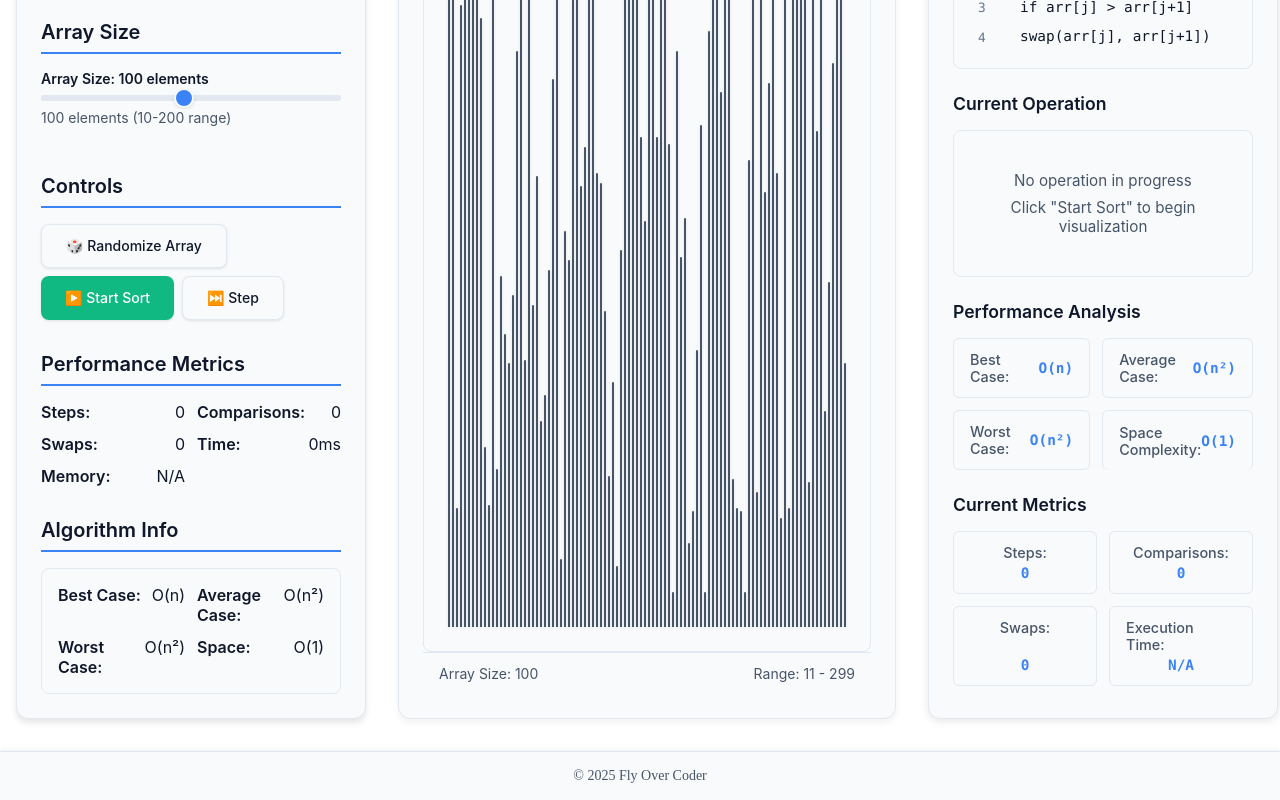
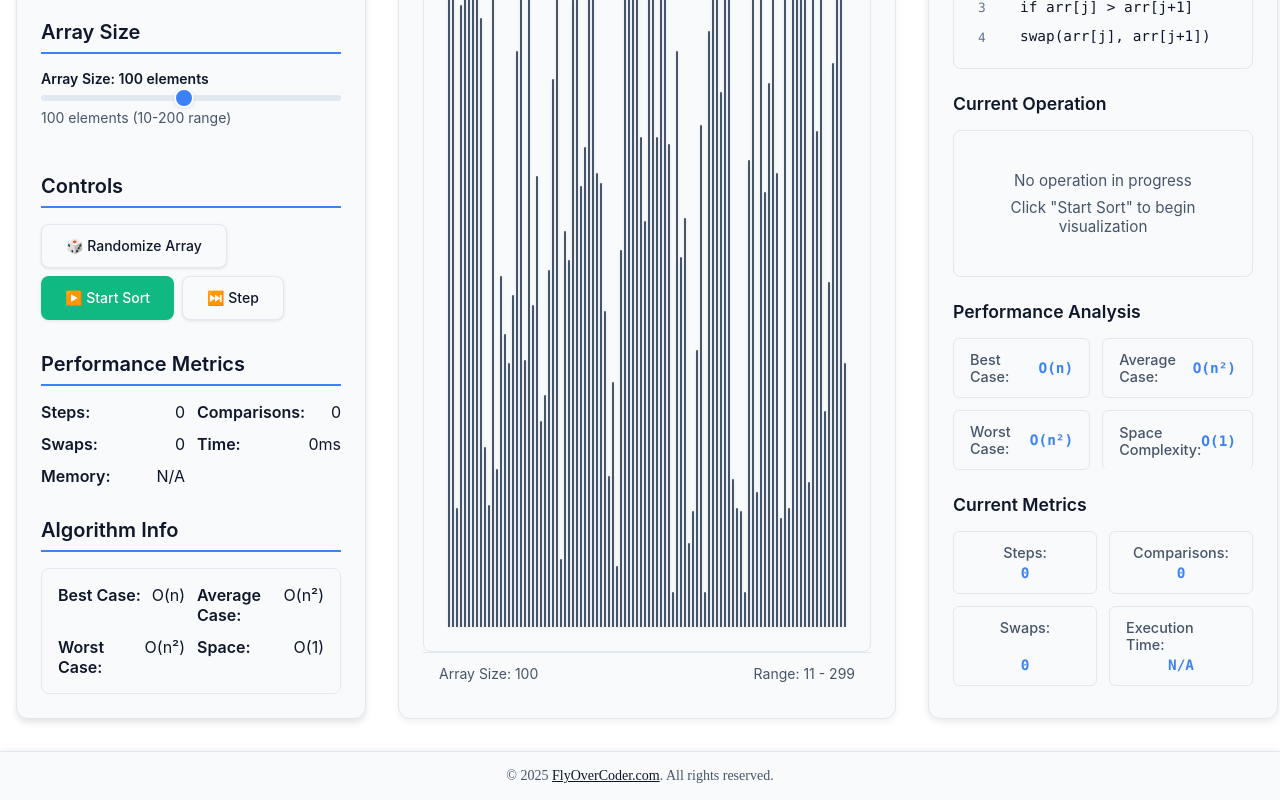
Before and after one commit to FlyOverCoderKY/Sorter, a React (Vite) app in the folder App.UI/: page / in a window 1280 px wide. Shown: the part 561-1361 px from the top of the page. Built offline with nearby package versions, Linux system fonts and the light colour scheme.

Commit message:
Update Footer component to include copyright notice with "All rights reserved."

```diff
--- a/App.UI/src/components/Footer.css
+++ b/App.UI/src/components/Footer.css
@@ -19,3 +19,14 @@
   font-size: 0.875rem;
   color: var(--color-foreground-muted);
 }
+
+.site-footer__link {
+  color: var(--color-foreground);
+  text-decoration: underline;
+}
+
+.site-footer__link:hover,
+.site-footer__link:focus-visible {
+  color: var(--color-foreground);
+  text-decoration-thickness: 2px;
+}
--- a/App.UI/src/components/Footer.tsx
+++ b/App.UI/src/components/Footer.tsx
@@ -6,7 +6,14 @@ const Footer: React.FC = () => {
   return (
     <footer className="site-footer" role="contentinfo" aria-label="Footer">
       <div className="site-footer__inner">
-        <p className="site-footer__text">© {year} Fly Over Coder</p>
+        <p className="site-footer__text">
+          © {year} <a
+            href="https://flyovercoder.com"
+            className="site-footer__link"
+            target="_blank"
+            rel="noopener noreferrer"
+          >FlyOverCoder.com</a>. All rights reserved.
+        </p>
       </div>
     </footer>
   );
```
